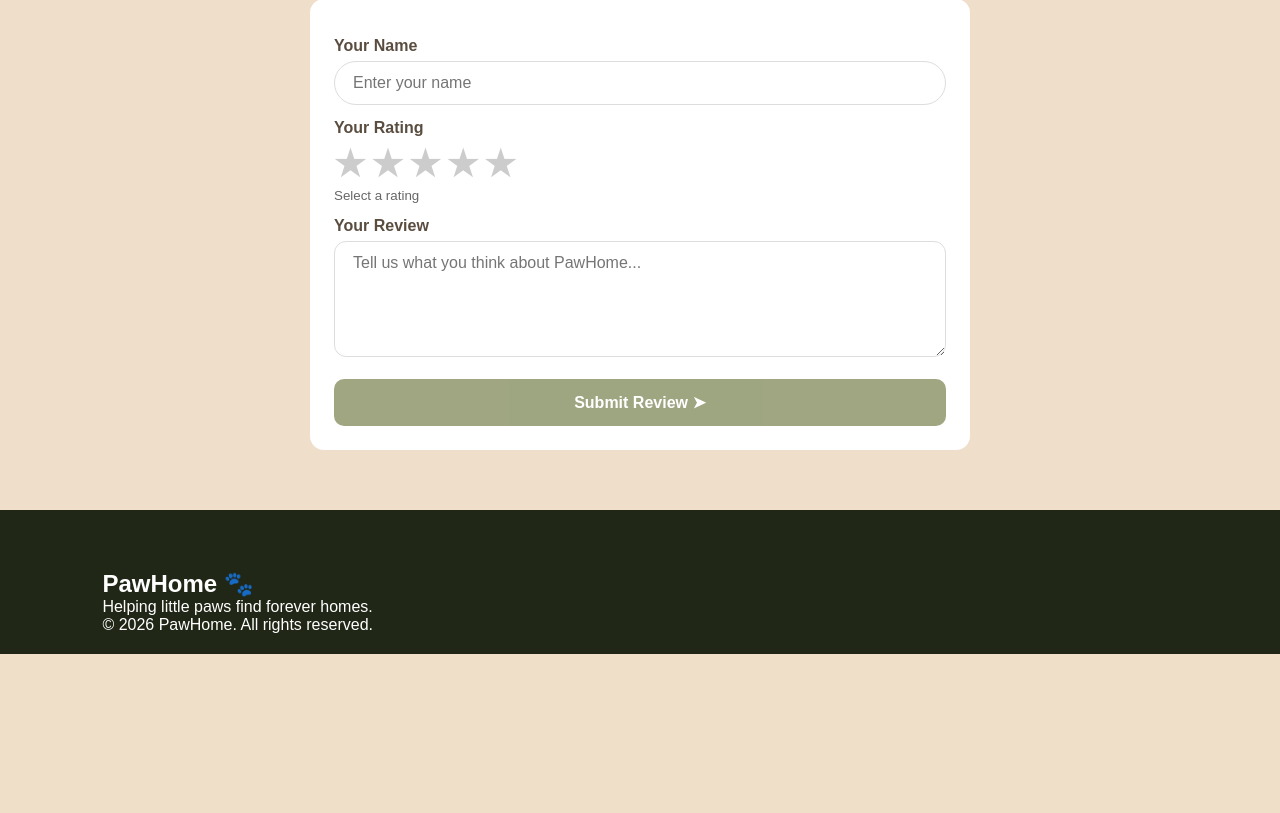
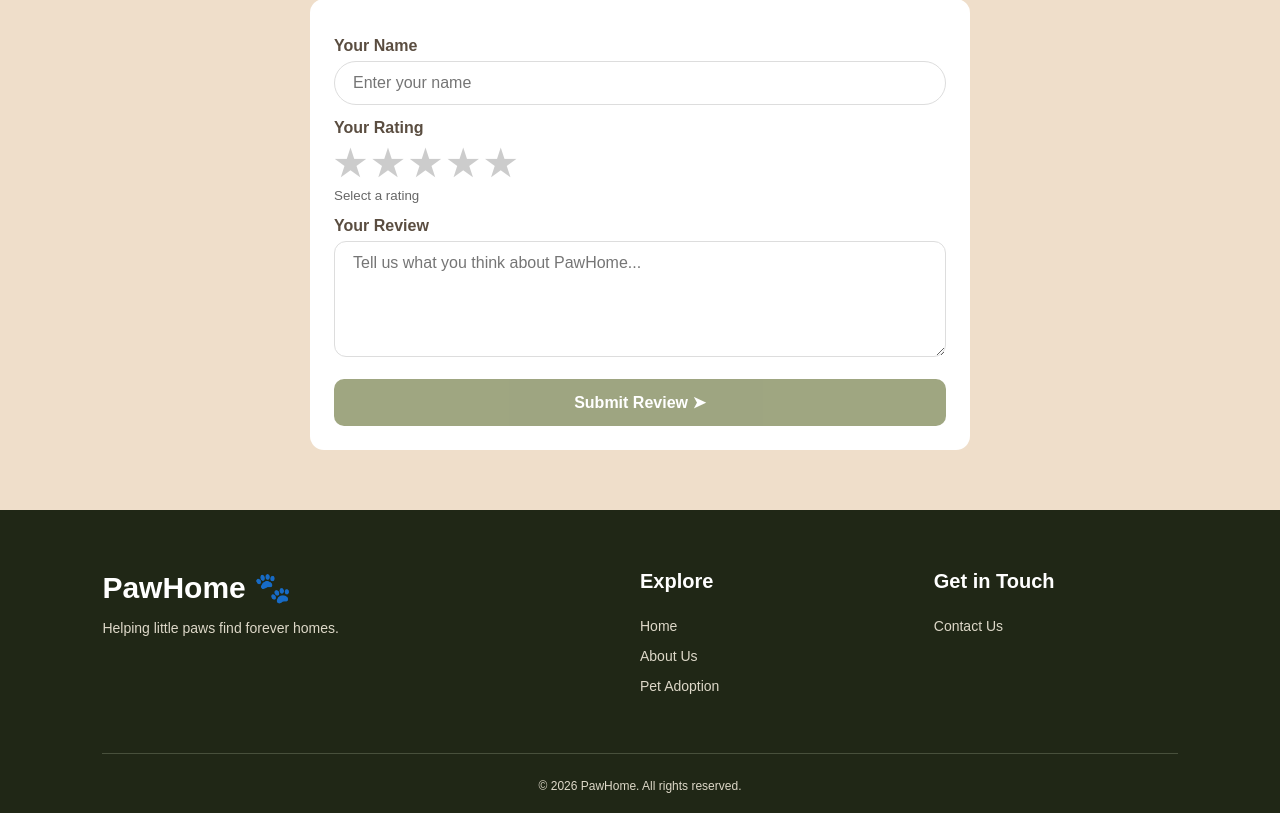
Before and after one commit to haziqah011/WEB-DEV-AS1, a PHP site: page / in a window 1280 px wide. Shown: the part 1777-2590 px from the top of the page. Before the commit the page ends 2431 px from the top, so only its background shows below. Run offline with PHP 8.4, Linux system fonts and the light colour scheme; data that the repository does not hold is empty.

Commit message:
Added Footer

```diff
--- a/index.php
+++ b/index.php
@@ -220,20 +220,36 @@ $featured = $pdo->query("SELECT id, name, breed, age, image FROM pets WHERE stat
 
 </main>
 
+<!-- FOOTER -->
 
-<!-- FOOTER -->
-<footer class="home-footer" id="contact">
+<footer class="home-footer">
+    <div class="footer-container">
 
-    <h2>PawHome 🐾</h2>
+        <!-- PawHome -->
+        <div class="footer-brand">
+            <h2>PawHome 🐾</h2>
+            <p>Helping little paws find forever homes.</p>
+        </div>
 
-    <p>
-        Helping little paws find forever homes.
-    </p>
+        <!-- Explore -->
+        <div class="footer-section">
+            <h3>Explore</h3>
+            <a href="index.php">Home</a>
+            <a href="about_us.php">About Us</a>
+            <a href="pets.php">Pet Adoption</a>
+        </div>
 
-    <p class="copyright">
-        © 2026 PawHome. All rights reserved.
-    </p>
+        <!-- Get in Touch -->
+        <div class="footer-section">
+            <h3>Get in Touch</h3>
+            <a href="contact.php">Contact Us</a>
+        </div>
 
+    </div>
+
+    <div class="footer-bottom">
+        <p>&copy; 2026 PawHome. All rights reserved.</p>
+    </div>
 </footer>
 
 <script>
```
